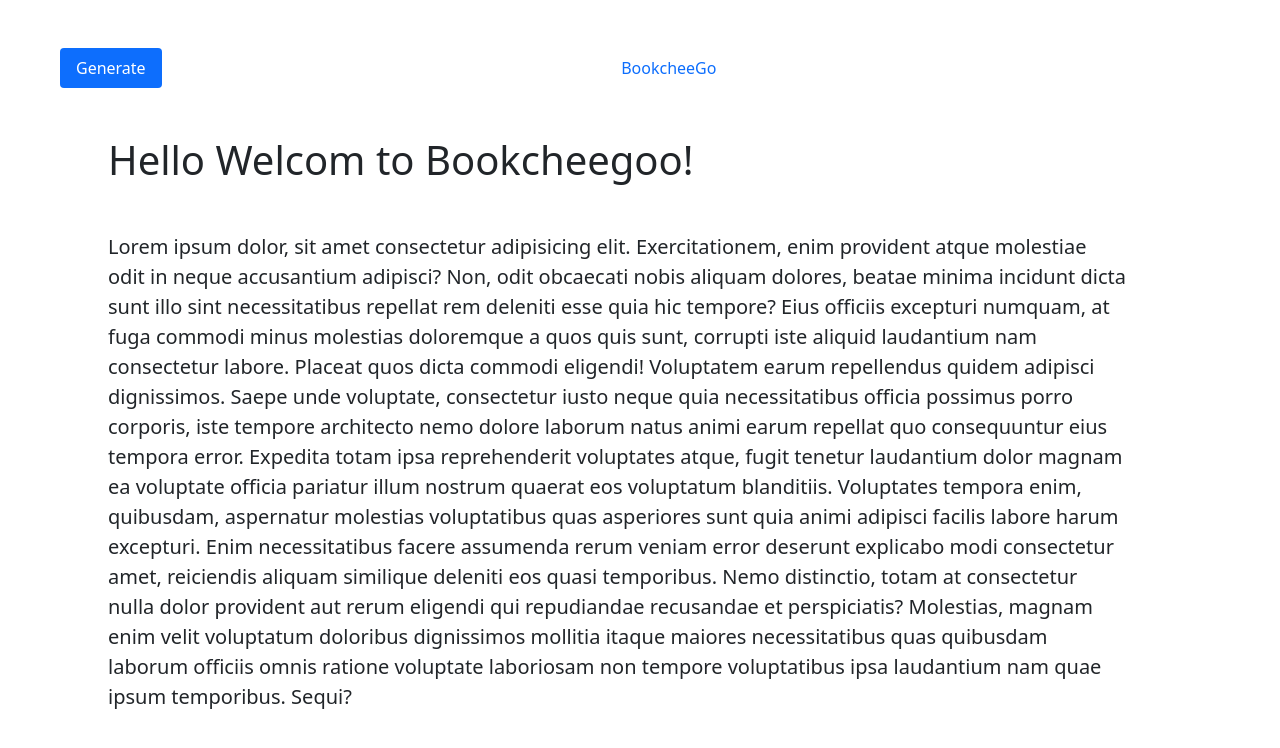
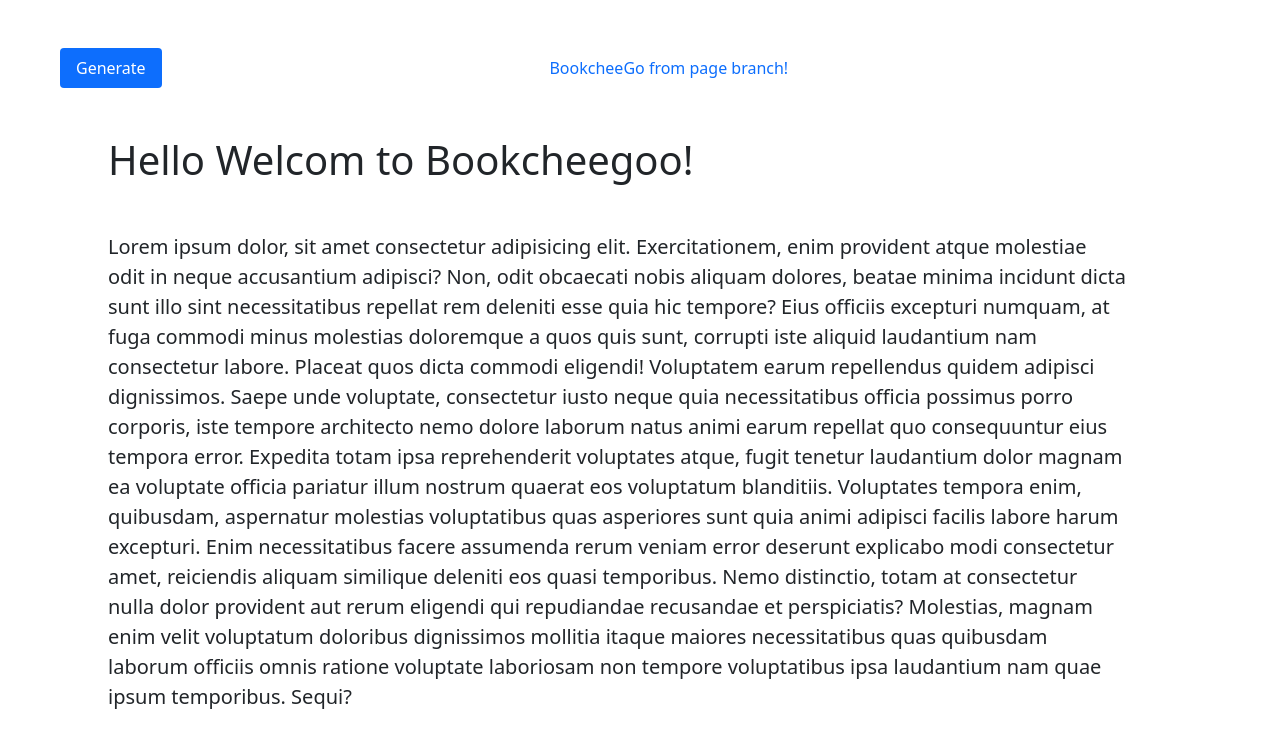
Before and after one commit to mskim/graphic, a plain HTML site: page index.html in a window 1280 px wide. Drawn offline with nearby package versions, Linux system fonts and the light colour scheme.

Commit message:
change in page branch

```diff
--- a/index.html
+++ b/index.html
@@ -17,7 +17,7 @@
         <a class="nav-link active danger" aria-current="page" href="http://5b0c-125-178-42-110.ngrok.io/generate/mskim/graphic">Generate</a>
       </li>
       <li class="nav-item">
-        <a class="nav-link" href="https://www.bookcheego.com">BookcheeGo</a>
+        <a class="nav-link" href="https://www.bookcheego.com">BookcheeGo from page branch!</a>
       </li>
     </ul>
 
```
